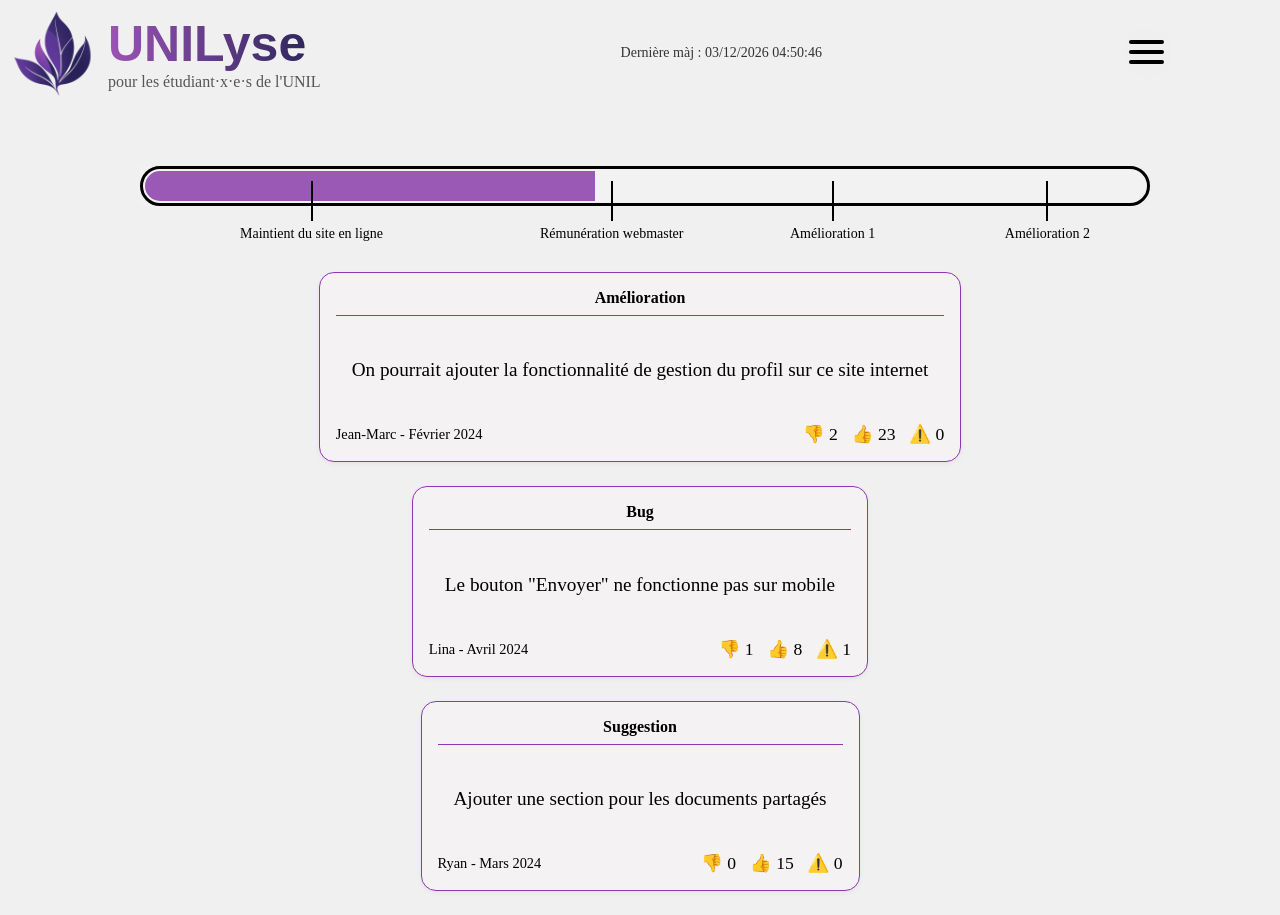
After one commit to Itus19/UNILyse, a Flask app: page /propositions in a window 1280 px wide. The commit adds this page. Run offline with Flask 3, Linux system fonts and the light colour scheme.

Commit message:
Sauvegarde du projet

```diff
--- a/app/app.py
+++ b/app/app.py
@@ -335,6 +335,27 @@ def last_update():
 def about():
     return render_template('about.html')
 
+@app.route('/forum')
+def forum():
+    return render_template('forum.html')
+
+@app.route('/propositions')
+def propositions():
+    propositions_data = []
+    csv_path = os.path.join(os.path.dirname(__file__), '../database/améliorations.csv')
+
+    try:
+        with open(csv_path, newline='', encoding='utf-8') as csvfile:
+            reader = csv.DictReader(csvfile)
+            for row in reader:
+                propositions_data.append(row)
+    except FileNotFoundError:
+        print(f"Le fichier {csv_path} est introuvable.")
+    except Exception as e:
+        print(f"Erreur lors de la lecture du fichier CSV : {e}")
+
+    return render_template('propositions.html', propositions=propositions_data)
+
 if __name__ == '__main__':
     # Met à jour les moyennes dans liste.csv au démarrage
     try:
--- a/app/static/scripts.js
+++ b/app/static/scripts.js
@@ -165,4 +165,41 @@ document.addEventListener("DOMContentLoaded", () => {
             }
         });
     });
+
+    // Gestion des propositions dynamiques
+    fetch('/propositions.csv')
+        .then(response => response.text())
+        .then(csvText => {
+            const rows = csvText.split('\n').slice(1); // Ignorer l'en-tête
+            const propositions = rows.map(row => {
+                const [Categorie, Contenu, Auteur, Date, Like, Dislike, Signalement] = row.split(',');
+                return { Categorie, Contenu, Auteur, Date, Like, Dislike, Signalement };
+            });
+
+            const container = document.getElementById('proposition-container');
+            if (container) {
+                propositions.forEach(proposition => {
+                    const card = document.createElement('div');
+                    card.className = 'proposition-card';
+
+                    card.innerHTML = `
+                        <div class="proposition-header">${proposition.Categorie}</div>
+                        <div class="proposition-body">
+                            <p>${proposition.Contenu}</p>
+                        </div>
+                        <div class="proposition-footer">
+                            <span class="author">${proposition.Auteur} - ${proposition.Date}</span>
+                            <div class="reactions">
+                                <span>👎 ${proposition.Dislike}</span>
+                                <span>👍 ${proposition.Like}</span>
+                                <span>⚠️ ${proposition.Signalement}</span>
+                            </div>
+                        </div>
+                    `;
+
+                    container.appendChild(card);
+                });
+            }
+        })
+        .catch(error => console.error('Erreur lors du chargement des propositions :', error));
 });
--- a/app/static/style.css
+++ b/app/static/style.css
@@ -619,6 +634,117 @@ button[type="submit"]:hover {
     border: 1px solid #7a3e91; /* Bordure */
     border-radius: 5px; /* Coins arrondis */
     margin-bottom: 10px; /* Espacement entre les panneaux */
-    font-size: 18px; /* Taille de la police */
-    text-align: justify; /* Justifie le texte */
+    margin-left: 50px; /* Espace à gauche */
 }
+
+/* ============================
+   STYLES POUR PROPOSITIONS.HTML
+   ============================ */
+
+.progress-container {
+    position: relative;
+    width: 100%;
+    max-width: 1000px;
+    margin: 50px auto;
+    background-color: #f2f2f2;
+}
+
+.progress-bar {
+    width: 100%;
+    height: 30px;
+    background-color: #f2f2f2;
+    border: 3px solid black;
+    border-radius: 20px;
+    overflow: hidden;
+    padding: 2px;
+}
+
+.progress-fill {
+    height: 100%;
+    background-color: #9b59b6; /* violet */
+    border-radius: 20px 0 0 20px;
+}
+
+.milestone {
+    position: absolute;
+    text-align: center;
+    font-size: 14px;
+}
+
+.milestone .line {
+    width: 2px;
+    height: 40px;
+    background-color: black;
+    margin: 0 auto;
+}
+
+.milestone span {
+    display: block;
+    margin-top: 5px;
+    white-space: nowrap;
+}
+
+/* Positionnement spécifique des étapes */
+.milestone-1 {
+    left: 10%;
+    top: 15px;
+}
+
+.milestone-2 {
+    left: 40%;
+    top: 15px;
+}
+
+.milestone-3 {
+    left: 65%;
+    top: 15px;
+}
+
+.milestone-4 {
+    right: 5%;
+    top: 15px;
+}
+
+#proposition-container {
+    display: flex;
+    flex-direction: column;
+    gap: 1.5rem;
+    padding: 1rem;
+}
+
+.proposition-card {
+    border: 1px solid #9136b3;
+    border-radius: 15px;
+    padding: 1rem;
+    background-color: #f4f2f3;
+    max-width: 700px;
+    margin: auto;
+    box-shadow: 0 2px 5px rgba(0, 0, 0, 0.05);
+}
+
+.proposition-header {
+    text-align: center;
+    font-weight: bold;
+    border-bottom: 1px solid #9136b3;
+    padding-bottom: 0.5rem;
+    margin-bottom: 1rem;
+}
+
+.proposition-body {
+    text-align: center;
+    font-size: 1.2rem;
+    padding: 0.5rem 1rem;
+}
+
+.proposition-footer {
+    display: flex;
+    justify-content: space-between;
+    align-items: center;
+    margin-top: 1rem;
+    font-size: 0.9rem;
+}
+
+.reactions span {
+    margin-left: 10px;
+    font-size: 1.1rem;
+}
--- a/app/templates/about.html
+++ b/app/templates/about.html
@@ -17,7 +17,7 @@
         </p>
 </div>
 <br>
-<h2>FAQ</h2>
+<h2 class="faq-title">FAQ</h2>
 <br>
 <button class="accordion-faq">Pourquoi évaluer sur UNILyse ?</button>
     <div class="panel-faq">
@@ -34,7 +34,7 @@
 <button class="accordion-faq">Comment je peux aider à améliorer UNILyse ?</button>
     <div class="panel-faq">
         <p>- En donnant votre avis sur les cours que vous suivez tout simpltement ! <br>
-            - Vous pouvez également proposer et voter des améliorations dans la page "forum".<br>
+            - Vous pouvez également proposer et voter des améliorations dans la page "propositions".<br>
             - Ou, si vos moyens vous le permettent, il est aussi possible de faire un don afin de maintenir ce site en ligne, de payer le travail de maintenant ou de motiver des améliorations.</p>
     </div>
 <button class="accordion-faq">Nous évaluons déjà nos enseignements en fin de semestre, pourquoi le refaie sur UNILyse ?</button>
@@ -47,7 +47,7 @@
             </p>
     </div>
 <br>
-<h2>Contact</h2>
+<h2 class="contact-title">Contact</h2>
 <br>
 <script>
     document.addEventListener("DOMContentLoaded", () => {
--- a/app/templates/base.html
+++ b/app/templates/base.html
@@ -26,6 +26,7 @@
             <div class="menu" id="menu">
                 <a href="{{ url_for('liste') }}">Liste des cours</a>
                 <a href="{{ url_for('evaluation') }}">Évaluer un cours</a>
+                <a href="{{ url_for('propositions') }}">Propositions</a>
                 <a href="{{ url_for('about') }}">À propos</a>
             </div>
         </nav>
--- a/app/templates/evaluation.html
+++ b/app/templates/evaluation.html
@@ -2,7 +2,7 @@
 {% block content %}
 
 <div class="evaluation-container">
-    <h2>Évaluation des cours</h2>
+    <h2 class="evaluation-title">Évaluation des cours</h2>
     <br>
     <p style="font-size: 18px; text-align: justify;">
         Nous vous remercions de prendre le temps d'évaluer les cours que vous avez suivis.
--- /dev/null
+++ b/app/templates/propositions.html
@@ -0,0 +1,47 @@
+{% extends "base.html" %}
+{% block content %}
+<br>
+<!-- <div class="progression-don"> -->
+<div class="progress-container">
+    <div class="progress-bar">
+      <div class="progress-fill" style="width: 45%;"></div>
+    </div>
+    <!-- Étiquettes et traits -->
+    <div class="milestone milestone-1">
+      <div class="line"></div>
+      <span>Maintient du site en ligne</span>
+    </div>
+    <div class="milestone milestone-2">
+      <div class="line"></div>
+      <span>Rémunération webmaster</span>
+    </div>
+    <div class="milestone milestone-3">
+      <div class="line"></div>
+      <span>Amélioration 1</span>
+    </div>
+    <div class="milestone milestone-4">
+      <div class="line"></div>
+      <span>Amélioration 2</span>
+    </div>
+  </div>
+<div class="don-container">
+
+    <div id="proposition-container">
+        {% for proposition in propositions %}
+        <div class="proposition-card">
+          <div class="proposition-header">{{ proposition['Categorie'] }}</div>
+          <div class="proposition-body">
+            <p>{{ proposition['Contenu'] }}</p>
+          </div>
+          <div class="proposition-footer">
+            <span class="author">{{ proposition['Auteur'] }} - {{ proposition['Date'] }}</span>
+            <div class="reactions">
+              <span>👎 {{ proposition['Dislike'] }}</span>
+              <span>👍 {{ proposition['Like'] }}</span>
+              <span>⚠️ {{ proposition['Signalement'] }}</span>
+            </div>
+          </div>
+        </div>
+        {% endfor %}
+      </div>
+{% endblock %}
--- /dev/null
+++ b/database/améliorations.csv
@@ -0,0 +1,4 @@
+Categorie,Contenu,Auteur,Date,Like,Dislike,Signalement
+Amélioration,On pourrait ajouter la fonctionnalité de gestion du profil sur ce site internet,Jean-Marc,Février 2024,23,2,0
+Bug,Le bouton "Envoyer" ne fonctionne pas sur mobile,Lina,Avril 2024,8,1,1
+Suggestion,Ajouter une section pour les documents partagés,Ryan,Mars 2024,15,0,0
```
Also changed, not shown: other parts of app/static/style.css (+35 -20 lines), app/templates/don.html (deleted).
